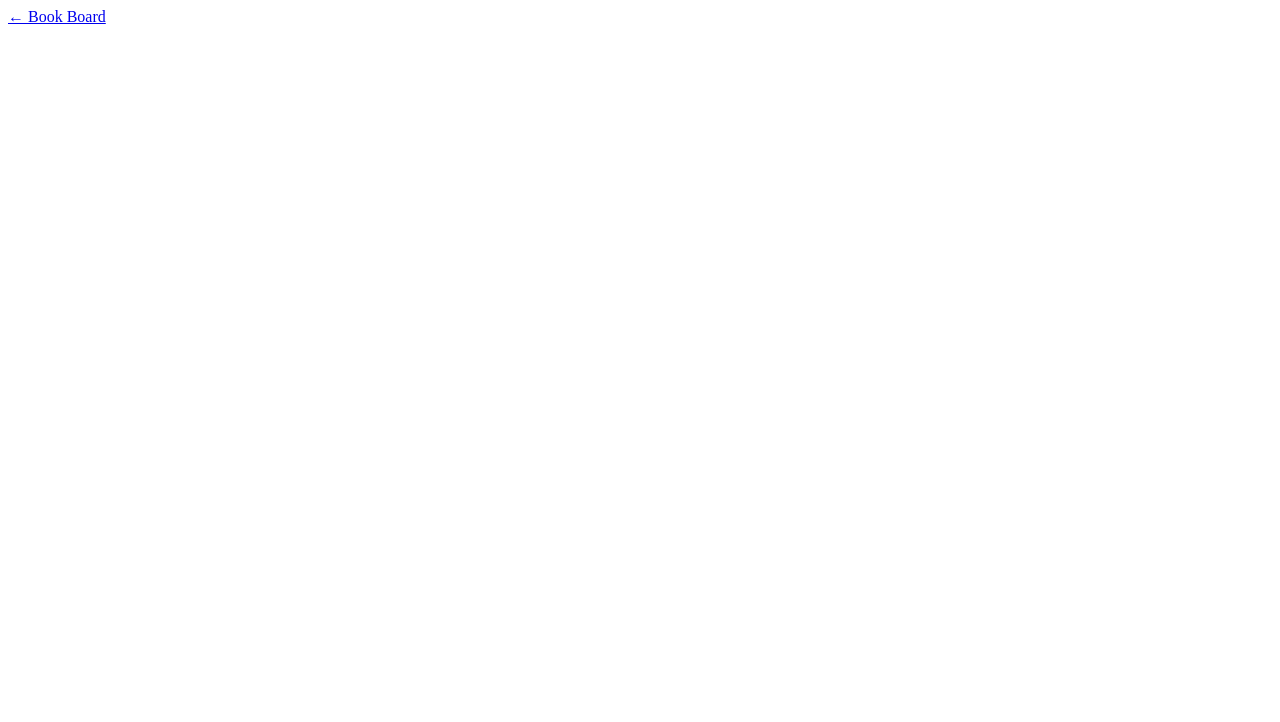
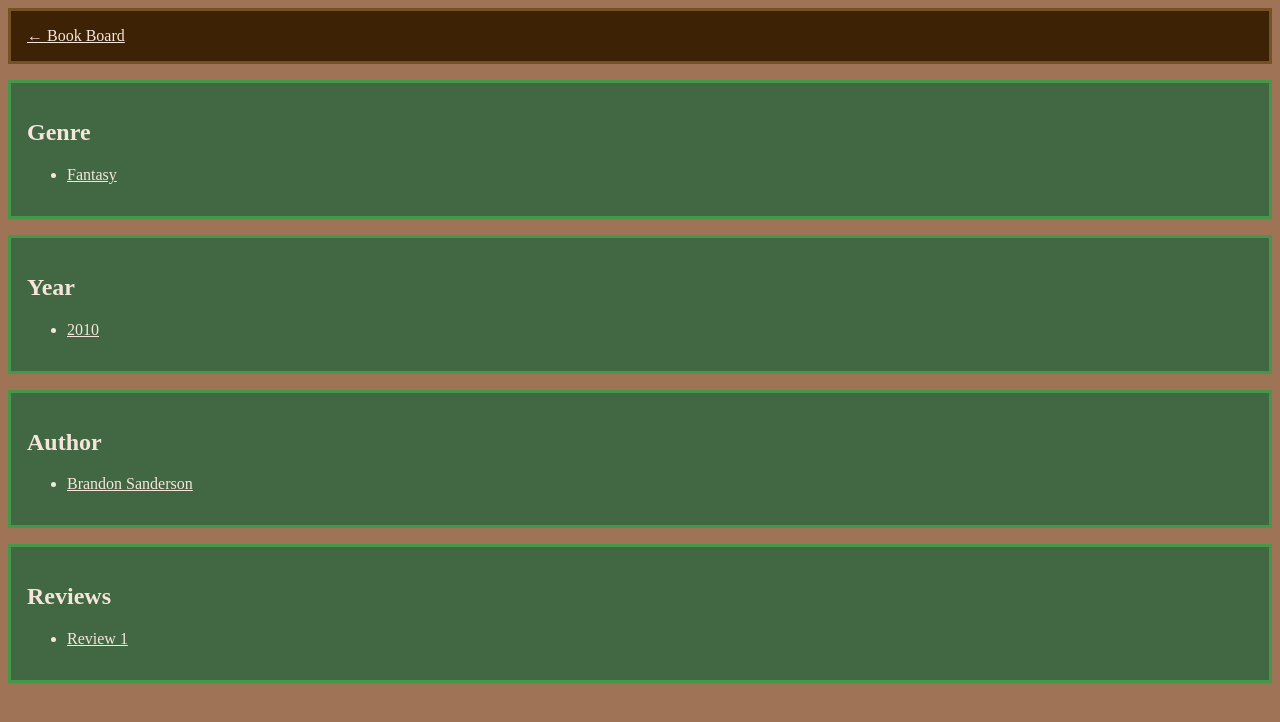
Before and after one commit to HenryHorse/BookBoard, a website: page packages/proto/public/books/wayofkings.html in a window 1280 px wide. Drawn offline with Linux system fonts and the light colour scheme.

Commit message:
lab 2 + lab 3: html + CSS

```diff
--- a/packages/proto/public/books/wayofkings.html
+++ b/packages/proto/public/books/wayofkings.html
@@ -1,6 +1,50 @@
 <!DOCTYPE html>
-<section>
-    <header>
-        <a href="../index.html">&larr; Book Board</a>
-    </header>
-</section>
+<html lang="en">
+    <head>
+        <title>Way of Kings</title>
+        <link rel="stylesheet" href="/styles/tokens.css"/>
+        <link rel="stylesheet" href="/styles/page.css"/>
+    </head>
+    <body>
+        <header>
+            <a href="../index.html">&larr; Book Board</a>
+        </header>
+
+        <section>
+            <h2>Genre</h2>
+            <ul>
+                <li>
+                    <a href="../genres/fantasy.html">Fantasy</a>
+                </li>
+            </ul>
+        </section>
+
+        <section>
+            <h2>Year</h2>
+            <ul>
+                <li>
+                    <a href="../years/2010.html">2010</a>
+                </li>
+            </ul>
+        </section>
+
+        <section>
+            <h2>Author</h2>
+            <ul>
+                <li>
+                    <a href="../authors/brandonsanderson.html">Brandon Sanderson</a>
+                </li>
+            </ul>
+        </section>
+
+
+        <section>
+            <h2>Reviews</h2>
+            <ul>
+                <li>
+                    <a href="../reviews/review1.html">Review 1</a>
+                </li>
+            </ul>
+        </section>
+    </body>
+</html>
--- /dev/null
+++ b/packages/proto/public/styles/page.css
@@ -0,0 +1,30 @@
+header {
+    color: var(--color-text);
+    background-color: var(--color-background-header);
+    border-style: var(--style-border-header);
+    border-color: var(--color-border-header);
+    padding: 1em;
+}
+header a {
+    color: var(--color-text);
+}
+header a:hover {
+    color: var(--color-hover);
+}
+section {
+    color: var(--color-text);
+    background-color: var(--color-background-section);
+    border-style: var(--style-border-section);
+    border-color: var(--color-border-section);
+    margin-top: 1em;
+    padding: 1em;
+}
+section a {
+    color: var(--color-text);
+}
+section a:hover {
+    color: var(--color-hover);
+}
+body {
+    background-color: var(--color-background-page);
+}
--- /dev/null
+++ b/packages/proto/public/styles/tokens.css
@@ -0,0 +1,12 @@
+:root {
+    --color-background-header: rgba(55, 28, 1, 0.93);
+    --color-background-page: rgb(159, 115, 85);
+    --color-background-section: rgb(66, 104, 67);
+    --color-hover: rgb(131 126 246);
+    --color-text: rgb(246, 229, 219);
+    --color-border-section: rgb(69, 151, 73);
+    --color-border-header: rgb(117, 82, 38);
+
+    --style-border-section: solid;
+    --style-border-header: solid;
+}
```
Also changed, not shown: packages/proto/public/authors/brandonsanderson.html (+49 -5 lines), packages/proto/public/genres/fantasy.html (+41 -5 lines), packages/proto/public/index.html (+10 -0 lines), packages/proto/public/reviews/review1.html (added, +19 -0 lines), packages/proto/public/years/2010.html (+39 -5 lines).
